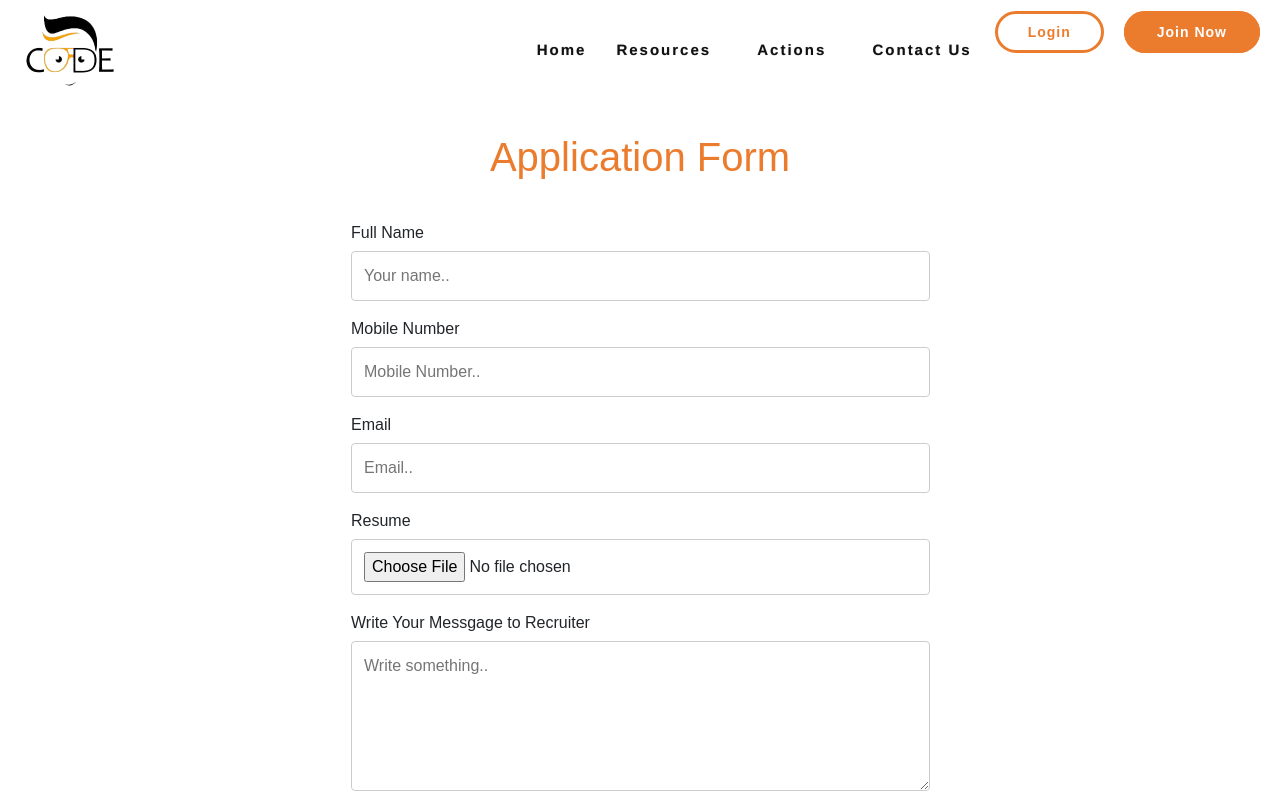
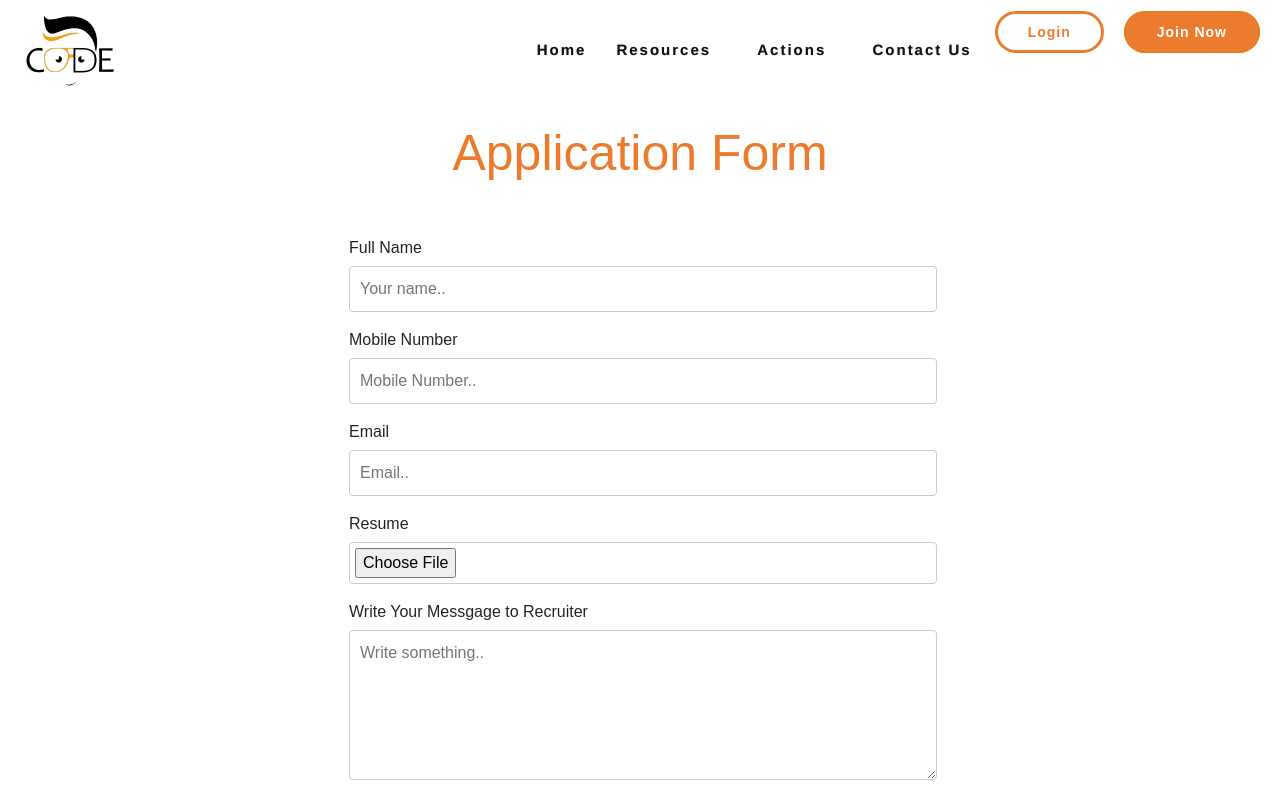
Before and after one commit to singhsharad529/application-form, a React (Create React App) app: page / in a window 1280 px wide. Shown: the top 800 px of the page. Built offline with nearby package versions, Linux system fonts and the light colour scheme; grey boxes are pictures that could not be loaded.

Commit message:
deploye code

```diff
--- a/package.json
+++ b/package.json
@@ -7,6 +7,7 @@
     "@testing-library/react": "^11.2.7",
     "@testing-library/user-event": "^12.8.3",
     "bootstrap": "^5.0.1",
+    "gh-pages": "^3.2.0",
     "react": "^17.0.2",
     "react-dom": "^17.0.2",
     "react-scripts": "4.0.3",
--- a/src/components/Application.js
+++ b/src/components/Application.js
@@ -1,31 +1,35 @@
 import React from 'react'
 import '../styles/application.css'
 
-import { Col, Row, Button, Form, FormGroup, Label, Input } from 'reactstrap';
 
 export const Application = () => {
     return (
         <div >
             <h1 className="applicationFormHeading">Application Form</h1>
             <div className="leftDiv">
-                <div className="formDiv">
+
                     <div className="container">
                         <form action="/  ">
                             <div className="rowForm">
-                            <label for="fname">Full Name</label>
-                            <input type="text"   name="fullname" placeholder="Your name.." />
+                                <div >
+                                <label for="fname" >Full Name</label>
+                                <input type="text"   name="fullname" placeholder="Your name.." required />
+                                </div>
 
-                            <label for="mobile">Mobile Number</label>
-                            <input type="text"  name="mobile" placeholder="Mobile Number.." />
+                                <div  >
+                                <label for="mobile">Mobile Number</label>
+                            <input type="number"  name="mobile" placeholder="Mobile Number.." required/>
+
+                                </div>
 
                             </div>
 
 
                             <label for="email">Email</label>
-                            <input type="email"  name="email" placeholder="Email.." />
+                            <input type="email"  name="email" placeholder="Email.." required/>
 
                             <label for="file">Resume</label>
-                            <input type="file"  name="resume"   />
+                            <input type="file"  name="resume"  required />
 
 
                             <label for="subject">Write Your Messgage to Recruiter</label>
@@ -34,7 +38,6 @@ export const Application = () => {
                             <input type="submit" value="Submit" />
                         </form>
                     </div>
-                </div>
 
             </div>
 
--- a/src/styles/application.css
+++ b/src/styles/application.css
@@ -2,9 +2,11 @@
     margin: auto;
     margin-top: 23px;
     font-family: 'Poppins', sans-serif;
+    font-size: 50px;
     width: 60%;
     color: #ec7c2d;
-    padding: 10px;
+    padding: 0px;
+    padding-bottom: 30px;
     text-align: center;
 
 
@@ -14,11 +16,9 @@
     font-family: 'Poppins', sans-serif;
     margin: auto;
     width: 50%;
-
-    padding: 10px;
+    padding: 5px;
     padding-left:11px;
     margin-bottom: 40px;
-
     border-radius: 2px;
 
  }
@@ -28,9 +28,12 @@
  }
 
 
+
+
+
 input[type=text], select, textarea {
     width: 100%;
-    padding: 12px;
+    padding: 10px;
     border: 1px solid #ccc;
     border-radius: 4px;
     box-sizing: border-box;
@@ -40,9 +43,21 @@ input[type=text], select, textarea {
   }
 
 
+
+  input[type=number] {
+    width: 100%;
+    padding: 10px;
+    border: 1px solid #ccc;
+    border-radius: 4px;
+    box-sizing: border-box;
+    margin-top: 6px;
+    margin-bottom: 16px;
+    resize: vertical;
+  }
+
   input[type=email] {
     width: 100%;
-    padding: 12px;
+    padding: 10px;
     border: 1px solid #ccc;
     border-radius: 4px;
     box-sizing: border-box;
@@ -53,13 +68,15 @@ input[type=text], select, textarea {
 
   input[type=file] {
     width: 100%;
-    padding: 12px;
+    padding: 5px;
     border: 1px solid #ccc;
     border-radius: 4px;
     box-sizing: border-box;
     margin-top: 6px;
     margin-bottom: 16px;
     resize: vertical;
+    color: white;
+  opacity: 1;
   }
 
 
@@ -76,6 +93,5 @@ input[type=text], select, textarea {
 
   .container {
     border-radius: 5px;
-
-    padding: 20px;
+    padding: 18px;
   }
```
Also changed, not shown: 1 other file (tests, documents, lock files or other folders).
